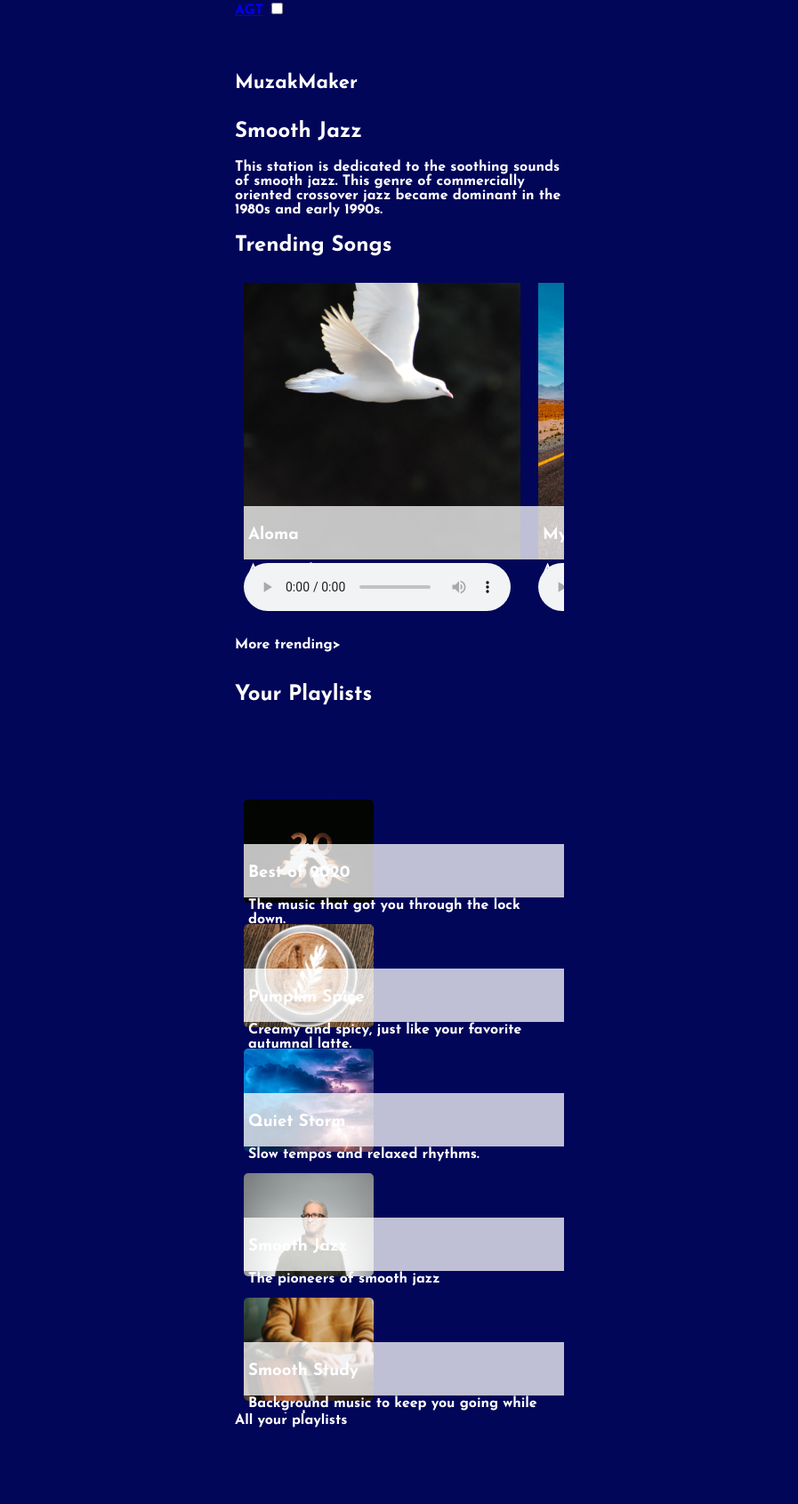
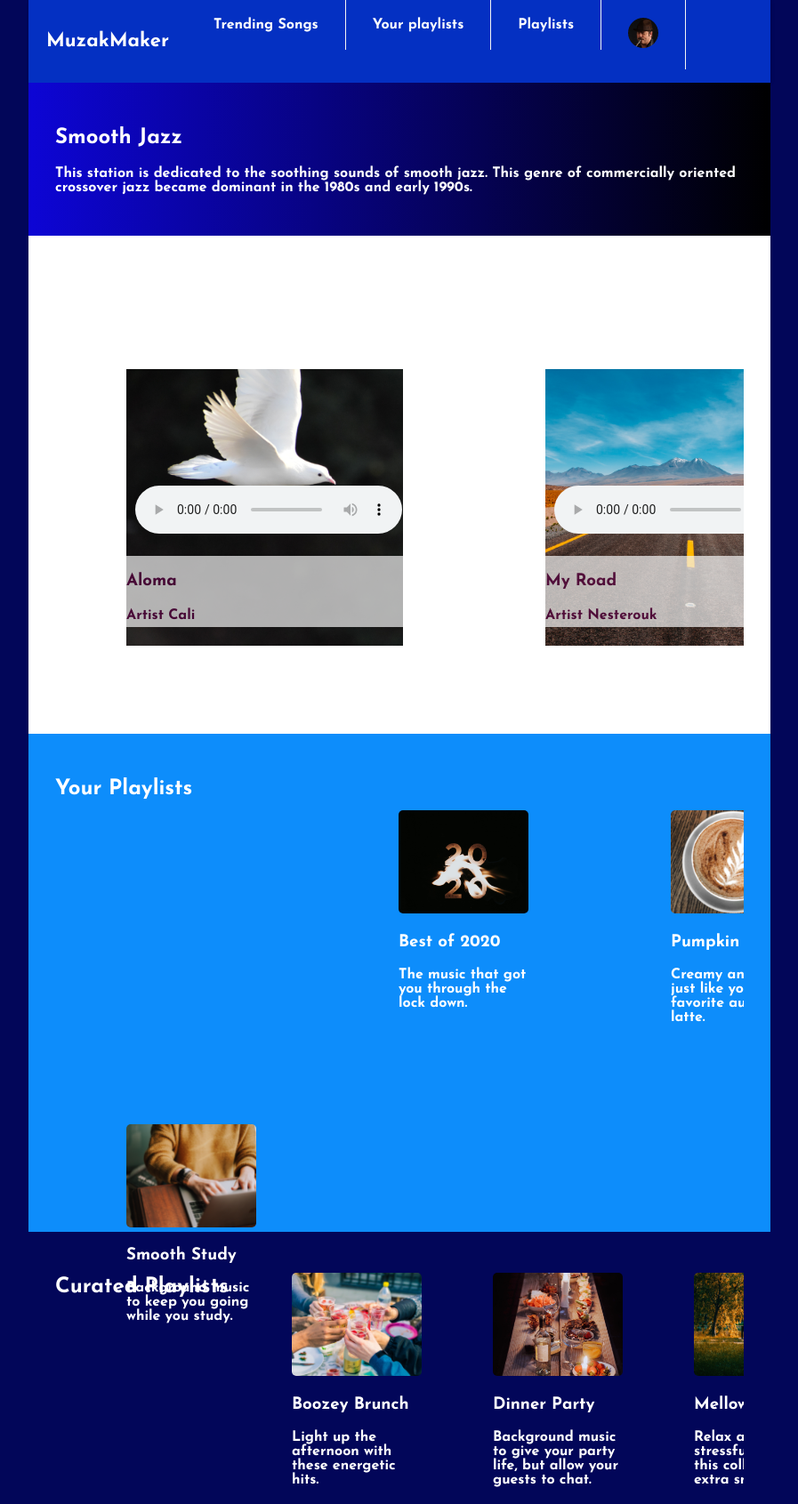
Before and after one commit to Celesram/streamingmedia, a plain HTML site: page index.html in a window 1280 px wide. Shown: the top 1691 px of the page at 89% size, without its empty margins (191-1088 px from the left). Drawn offline with Linux system fonts and the light colour scheme.

Commit message:
update 2

```diff
--- a/index.html
+++ b/index.html
@@ -7,164 +7,210 @@
     <title>Document</title>
     <link rel="stylesheet" type="text/css" href=" styles.css">
     <link href="https://fonts.googleapis.com/css2?family=Josefin+Sans:wght@700&family=Work+Sans&display=swap" rel="stylesheet">
+
 </head>
 <body>
     <header class="header">
-        <a href="/" class="logo">AGT</a>
-  <input class="menu-btn" type="checkbox" id="menu-btn" />
+        <a href="/" class="logo"><h1>MuzakMaker</h1></a>
+        <input class="menu-btn" type="checkbox" id="menu-btn">
         <label class="menu-icon" for="menu-btn"><span class="navicon"></span></label>
-
+    <nav>
         <ul class="menu">
             <li><a href="#work" >Trending Songs</a></li>
             <li><a href="#about">Your playlists</a></li>
             <li><a href="#careers">Playlists</a></li>
-        <li><img src="duke-silver.png" alt="Album cover with a black background and a man with a beard playxing a Saxophone"></li>
+            <li><a href="contact"><img src="duke-silver.png" alt="Album cover with a black background and a man with a beard playing a Saxophone"></a></li>
         </ul>
-
-        <h1>MuzakMaker</h1>
+    </nav>
+    </header>
+    <main class="main">
+   <section class="jazz">
     <h2>Smooth Jazz</h2>
         <p>This station is dedicated to the soothing sounds of smooth jazz. This genre of commercially oriented crossover jazz became dominant in the 1980s and early 1990s.</p>
-
-
-
-
-    </header>
-
+   </section>
 
     <section id="trending">
         <h2>Trending Songs</h2>
         <div class="scrollH">
             <section>
-                <div>
-                    <h3>Aloma</h3>
-                    <h4>Artist Cali</h4>
-                </div>
+
+                <figure>
                 <img src="aloma-cover.png" alt="White dove against a white background">
+                <figcaption><h3>Aloma</h3>
+                    <h4>Artist Cali</h4></figcaption>
+                </figure>
+
                 <audio controls autoplay>
                     <source src="aloma.mp3" type="audio/mp3">
                 </audio>
             </section>
 
             <section>
-                <div>
+                <figure>
+                    <img src="my-road-cover.png" alt="an open road in a desert">
+                    <figcaption>
                     <h3>My Road</h3>
                     <h4>Artist Nesterouk</h4>
-                </div>
-                <img src="my-road-cover.png" alt="an open road in a desert">
+                    </figcaption>
+                </figure>
+
                 <audio controls autoplay>
                     <source src="my-road.mp3" type="audio/mp3">
                 </audio>
             </section>
 
             <section>
-                <div>
+                <figure>
+                    <img src="papaya-cover.png" alt="A papaya cut in half against a green background">
+                    <figcaption>
                       <h3>Papaya</h3>
                     <h4> Artist Dredstudio</h4>
-                </div>
-                <img src="papaya-cover.png" alt="A papaya cut in half against a green background">
+                    </figcaption>
+                </figure>
+
                 <audio controls autoplay>
                     <source src="papaya.mp3" type="audio/mp4">
                 </audio>
             </section>
 
             <section>
-                <div>
+                <figure>
+                    <img src="smoothies-cover.png" alt="A pink smoothie drink against a pink background with tropical fruits around the small drink">
+                    <figcaption>
                         <h3>Smoothies</h3>
                         <h4>Black Rhomb</h4>
-                </div>
-                <img src="smoothies-cover.png" alt="A pink smoothie drink against a pink background with tropical fruits around the small drink">
+                    </figcaption>
+                </figure>
+
                 <audio controls autoplay>
                     <source src="smoothies.mp3" type="audio/mp4">
                 </audio>
             </section>
 
             <section>
-                <div>
+                <figure>
+                    <img src="successful-performance-cover.png" alt="a guy celebrating in a red shirt agaisnt a teal brick wall">
+                    <figcaption>
                         <h3>Successful Performance</h3>
                     <h4>Artist Ricky Bombino</h4>
-                </div>
-                <img src="successful-performance-cover.png" alt="a guy celebrating in a red shirt agaisnt a teal brick wall">
+                    </figcaption>
+                </figure>
+
                 <audio controls autoplay>
                     <source src="successful-performance.mp3" type="audio/mp4">
                 </audio>
             </section>
-            <p>More trending></p>
+            <a href="button">More trending</a>
         </div>
     </section>
     <div class="playlists" >
         <section id="your">
-            <div class="scrollV">
+            <div class="scrollH">
                 <h2>Your Playlists</h2>
                 <section>
+
+                    <figure>
                         <img src="best-of-2020-cover.png" alt="2020 in sparkles">
-                    <div>
+                        <figcaption>
                           <h3>Best of 2020</h3>
                         <p>The music that got you through the lock down.</p>
-                    </div>
+                        </figcaption>
+                    </figure>
                 </section>
 
                 <section>
+
+                    <figure>
                         <img src="pumpkin-spice-cover.png" alt="a top view of a cup of coffee on a wood table">
-                    <div>
+                        <figcaption>
                          <h3>Pumpkin Spice</h3>
                         <p>Creamy and spicy, just like your favorite autumnal latte.</p>
-                    </div>
+                        </figcaption>
+                    </figure>
                 </section>
 
                 <section>
+
+                    <figure>
                         <img src="quiet-storm-cover.png" alt="stormy clouds">
-                    <div>
+                        <figcaption>
                            <h3>Quiet Storm</h3>
                         <p>Slow tempos and relaxed rhythms. </p>
-                    </div>
+                        </figcaption>
+                    </figure>
                 </section>
 
                 <section>
+
+                    <figure>
                         <img src="smooth-jazz-cover.png" alt="jazz">
-                    <div>
+                        <figcaption>
                             <h3>Smooth Jazz</h3>
                         <p>The pioneers of smooth jazz</p>
-                    </div>
+                        </figcaption>
+                    </figure>
                 </section>
 
                 <section>
+
+                <figure>
                     <img src="smooth-study-cover.png" alt="person studying at a desk">
-                <div>
+                    <figcaption>
                         <h3>Smooth Study</h3>
                     <p>Background music to keep you going while you study.</p>
-                </div>
+                    </figcaption>
+                </figure>
                 </section>
             </div>
         </section>
         <section id="curated">
-            <div class="scrollV">
-                All your playlists
+            <div class="scrollH">
                 <h2>Curated Playlists</h2>
+
+                <figure>
                     <img src="boozy-brunch-cover.png" alt="boozy cover">
+                    <figcaption>
                         <h3>Boozey Brunch</h3>
                         <p>Light up the afternoon with these energetic hits. </p>
+                    </figcaption>
+                </figure>
 
+                <figure>
                   <img src="dinner-party-cover.png" alt="table with a bunch of food in a  low lit room">
+                    <figcaption>
                        <h3>Dinner Party</h3>
                         <p>Background music to give your party life, but allow your guests to chat.</p>
+                    </figcaption>
+                </figure>
 
+                <figure>
                     <img src="mellow-cover.png" alt="mellow cover">
+                    <figcaption>
                         <h3>Mellow</h3>
                         <p>Relax after a stressful day with this collection of extra smooth jazz.</p>
+                    </figcaption>
+                </figure>
 
+                <figure>
                   <img src="smooth-jazz-cover.png" alt="saxophone being played at a party">
+                  <figcaption>
                     <h3>Jazz and Chill</h3>
                     <p>Set the mood with these silky sounds.</p>
+                  </figcaption>
+                </figure>
 
+                <figure>
                    <img src="smooth-saxophone-cover.png" alt="smooth sax cover">
+                   <figcaption>
                         <h3>Jazz Saxophone</h3>
                         <p>The greatest collection of your sax favorites.</p>
-
-                <p>More curated</p>
+                   </figcaption>
+                </figure>
+                <a href="button">More curated</a>
             </div>
         </section>
     </div>
     <footer>Copyright &copy; 2022 Smooth Jazz</footer>
-
+</main>
 </body>
 </html>
--- a/styles.css
+++ b/styles.css
@@ -1,32 +1,136 @@
 html {
     background-color: #020659;
 }
-
 body {
     margin:0 auto;
     display: center;
-    width: 370px;
+    max-width: 834px;
+    min-width: 375;
     font-family: 'Josefin Sans', Helvetica, sans-serif;
     color: #ffffff;
+    display: block;
+    justify-content: center;
+}
+h1 {
+    color: #ffffff;
+    font-size: 22px;
+    line-height: 2em;
 }
 
-h1 {
-    color: #ffffff;
-    background-color: #020659;
-    font-size: 22px;
-    line-height:  2em;
+#playlists {
+    max-width: 834px;
+    min-width: 375;
 }
 
+#trending {
+    background-color: #fff;
+    height: 500px;
+    max-width: 774px;
+    min-width: 375;
+}
+
+#trending, section {
+    padding: 30px;
+}
+
+#your {
+    background-color:
+    #0D8DFB;
+    height: 500px;
+    max-width: 774px;
+    min-width: 375;
+}
+
+#curated {
+    background-color:
+    #020659;
+    height: 500px;
+    max-width: 774px;
+    min-width: 375;
+}
+
+
+#trending figcaption {
+    color: #590242;
+    position: absolute;
+    bottom: 125px;
+
+    background-color: #f4f4f4 ;
+    opacity: 0.7;
+    height: 80px;
+    width: 311px;
+}
+
+a .button {
+    height: 50px;
+    width: 200px;
+    background-color: #590242;
+    color: #fff;
+    text-decoration: none;
+    border-radius: 20px;
+
+}
+
+audio {
+    display: flex;
+    position: relative;
+    bottom: 200px;
+    left: 50px;
+}
+
+.jazz {
+    display: block;
+    position: relative;
+
+    max-width: 834px;
+    min-width: 375;
+    background: rgb(13,5,213);
+background: linear-gradient(90deg, rgba(13,5,213,1) 0%, rgba(0,0,0,1) 100%);
+}
+
+/* header */
+.header {
+    background-color: #0430c2;
+    display: flex;
+    box-shadow: 1px 1px 4px 0 rgba(0,0,0,.1);
+    margin: 0 auto;
+    max-width: 834px;
+    min-width: 375;
+    z-index: 3;
+
+}
+.header ul {
+    margin: 0;
+    padding: 0;
+    max-width: 834px;
+    min-width: 375;
+    list-style: none;
+    overflow: hidden;
+    background-color: #fff;
+}
+.header li a {
+    display: block;
+    padding: 20px 20px;
+    border-right: 1px solid #f4f4f4;
+    text-decoration: none;
+}
+.header li a:hover, .header .menu-btn:hover {
+    background-color: #590242;
+}
+.header .logo {
+    display: block;
+    float: left;
+    font-size: 2em;
+    padding: 10px 20px;
+    text-decoration: none;
+}
 /* menu */
-
 .header .menu {
     clear: both;
     max-height: 0;
     transition: max-height .2s ease-out;
 }
-
-/*menu icon*/
-
+/* menu icon */
 .header .menu-icon {
     cursor: pointer;
     display: inline-block;
@@ -35,36 +139,67 @@ h1 {
     position: relative;
     user-select: none;
 }
-
-ul {
-    overflow: hidden;
-    max-height: 0;
-    transition: max-height .2s ease-out;
-    color:#ffffff;
+.header .menu-icon .navicon {
+    background: #333;
+    display: block;
+    height: 2px;
+    position: relative;
+    transition: all .2s ease-out;
+    width: 18px;
+}
+.header .menu-icon .navicon:before, .header .menu-icon .navicon:after {
+    background: #333;
+    content: '';
+    display: block;
+    height: 100%;
+    position: absolute;
+    transition: all .2s ease-out;
+    width: 100%;
+}
+.header .menu-icon .navicon:before {
+    top: 5px;
+}
+.header .menu-icon .navicon:after {
+    top: -5px;
+}
+/* menu btn */
+.header .menu-btn {
+    display: none;
+}
+.header .menu-btn:checked ~ .menu {
+    max-height: 240px;
+}
+.header .menu-btn:checked ~ .menu-icon .navicon {
+    background: transparent;
+}
+.header .menu-btn:checked ~ .menu-icon .navicon:before {
+    transform: rotate(-45deg);
+}
+.header .menu-btn:checked ~ .menu-icon .navicon:after {
+    transform: rotate(45deg);
+}
+.header .menu-btn:checked ~ .menu-icon:not(.steps) .navicon:before, .header .menu-btn:checked ~ .menu-icon:not(.steps) .navicon:after {
+    top: 0;
 }
 
-nav {
-    background-color: #ffffff;
+a:-webkit-any-link {
+    color: -webkit-link;
+    cursor: pointer;
+    text-decoration: underline;
 }
-
-
-
 .scrollH {
     display: grid;
-    grid-template-columns: repeat(5, 1fr);
-    overflow-x: auto;
-    overflow-y: hidden;
+    grid-template-columns: 1fr 1fr 1fr 1fr 1fr;
+    overflow: scroll;
 }
-
 .scrollH section {
     margin:10px;
     position:relative;
 }
-
 .scrollH div {
     position: absolute;
     top: 251px;
-    background-color: rgba(255,255, 255,.75);
+    background-color: #ffffff;
     padding: 5px;
     height: 50px;
     width: 350px;
@@ -90,16 +225,43 @@ nav {
     height: 50px;
     width: 350px;
 }
-
+@media screen and (min-width:550px) {
+   main {
+    display:flex;
+    flex-wrap:wrap;
+  }
+  section {
+    flex:1;
+  }
+    #trending {
+        grid-column: 1/3;
+   }
     #playlists {
         display: grid;
-    grid-template-columns: 1fr 1fr;
-    grid-template-rows: repeat(5, 1fr);
+        grid-column:1/3;
         overflow-y: auto;
         overflow-x: hidden;
    }
-
-#curated #your{
-    grid-template-rows: repeat(5, 1fr);
-
+    #curated{
+        grid-column:1/2;
    }
+   /* 48em = 768px */
+@media (min-width: 48em) {
+    .header li {
+        float: left;
+        background-color: #0430c2;
+   }
+    .header li a {
+        padding: 20px 30px;
+        color:#fff
+   }
+    .header .menu {
+        clear: none;
+        float: right;
+        max-height: none;
+        background-color: #0430c2;
+   }
+    .header .menu-icon {
+        display: none;
+   }
+}
```
Lines whose indentation alone changed are shown as unchanged.
